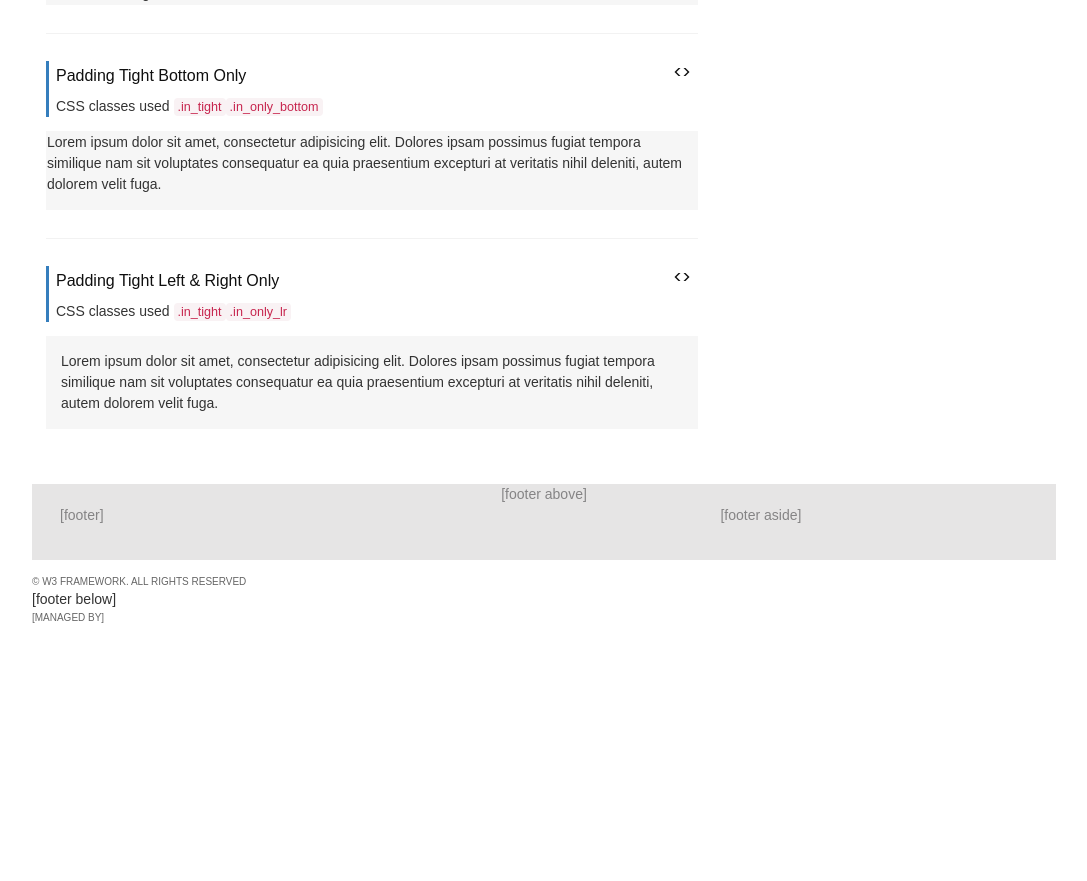
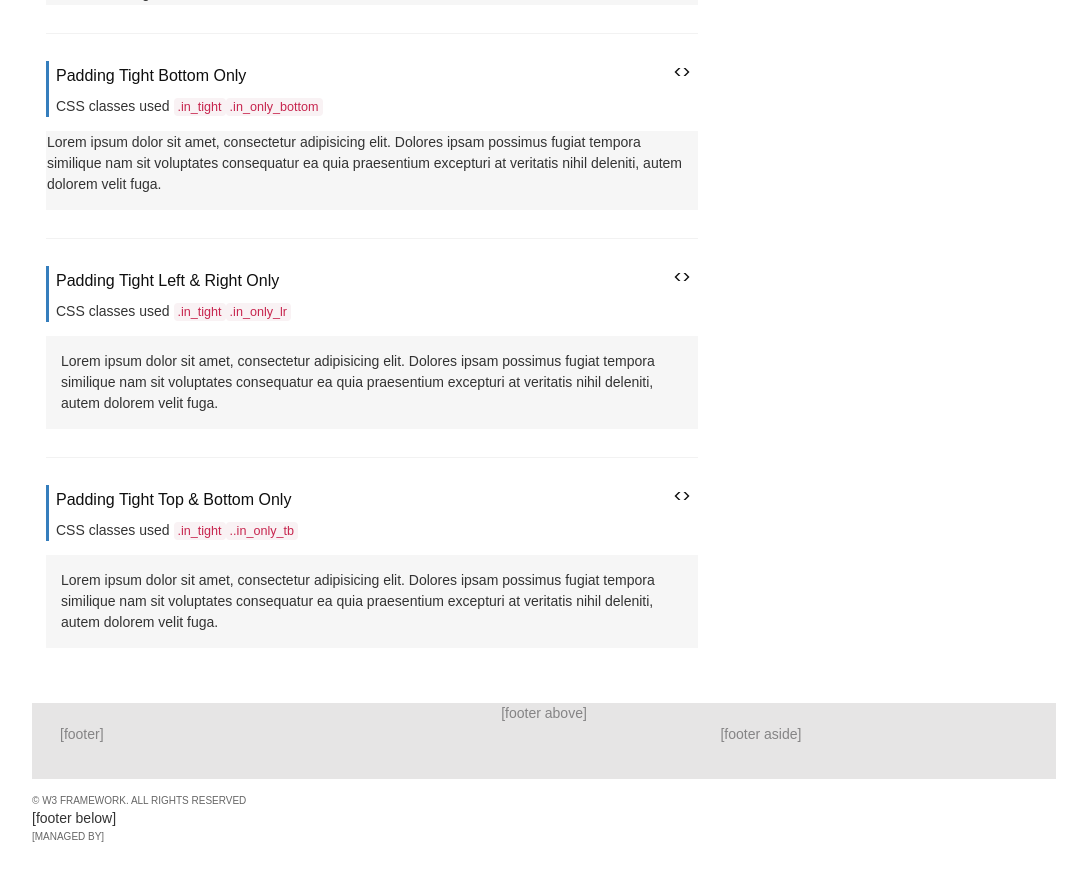
Before and after one commit to 2dpi/templates, a Jekyll site: the page built from www/elements/manual/style/padding.html, in a window 1280 px wide and 900 px high, scrolled down 1077 px. Shown: the top 881 px of the window, without its empty margins (96-1183 px from the left). Built offline with Jekyll 4.4.1, drawn with Linux system fonts in a browser that asks for light colours; some web fonts are replaced; before the commit the page ends 1758 px from its top, so only the background shows below that.

Commit message:
adding pages

```diff
--- a/www/elements/manual/style/padding.html
+++ b/www/elements/manual/style/padding.html
@@ -88,6 +88,19 @@ description: w3 framework - style guide
 <div class="in_tight .in_only_lr">Lorem ipsum dolor sit amet, consectetur adipisicing elit. Dolores ipsam possimus fugiat tempora similique nam sit voluptates consequatur ea quia praesentium excepturi at veritatis nihil deleniti, autem dolorem velit fuga.</div>
 {% endraw %}{% endhighlight %}
         </div>
+        <hr>
+        <div class="callout">
+          <h4>Padding Tight Top & Bottom Only<i class="icon-embed float_right toggle"></i></h4>
+          <p>CSS classes used <code>.in_tight</code><code>..in_only_tb</code></p>
+        </div>
+        <div class="toggle_hide group columns_2 flush out_tight out_only_bottom">
+          <div class="fill in_tight ..in_only_tb">Lorem ipsum dolor sit amet, consectetur adipisicing elit. Dolores ipsam possimus fugiat tempora similique nam sit voluptates consequatur ea quia praesentium excepturi at veritatis nihil deleniti, autem dolorem velit fuga.</div>
+        </div>
+        <div class="toggle_show container_panel out_tight out_only_bottom in_tight fill">
+{% highlight html %}{% raw %}<!-- html code here -->
+<div class="in_tight ..in_only_tb">Lorem ipsum dolor sit amet, consectetur adipisicing elit. Dolores ipsam possimus fugiat tempora similique nam sit voluptates consequatur ea quia praesentium excepturi at veritatis nihil deleniti, autem dolorem velit fuga.</div>
+{% endraw %}{% endhighlight %}
+        </div>
 
 
 
```
